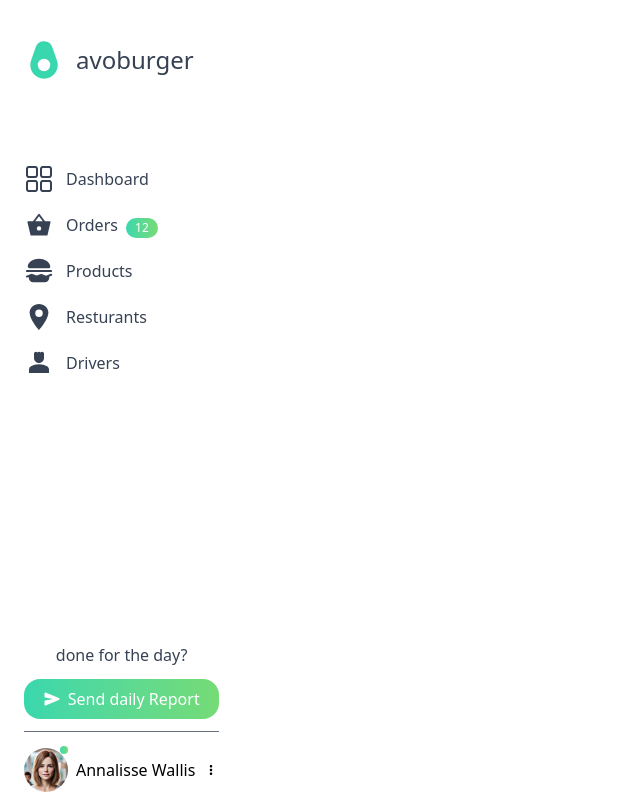
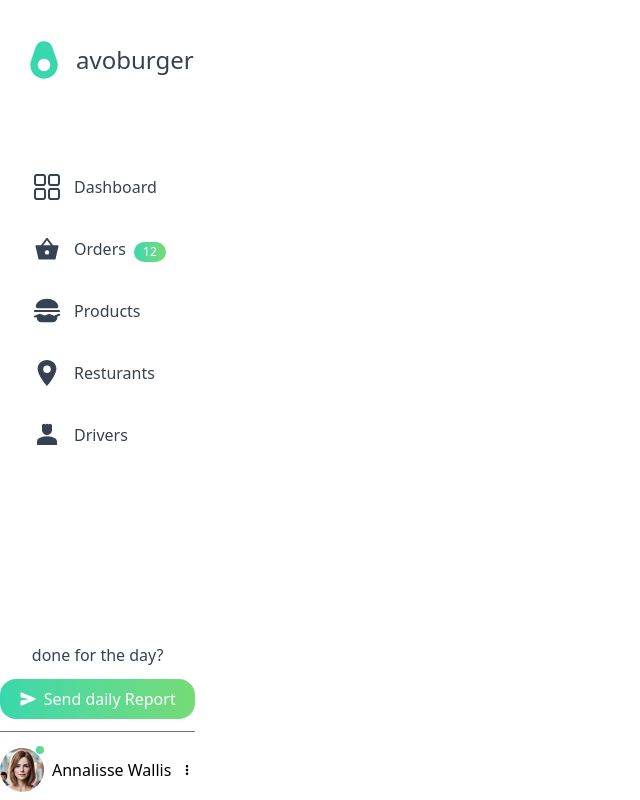
Before and after one commit to m-ghiasi/resturant-order-pannel, a React (Vite) app: page / in a window 1280 px wide. Shown: the whole page, without its empty margins (0-640 px from the left). Built offline with nearby package versions, Linux system fonts and the light colour scheme.

Commit message:
ui details

```diff
--- a/src/components/Item/index.tsx
+++ b/src/components/Item/index.tsx
@@ -12,7 +12,7 @@ type PropType = {
 export default function Item(linkItem: PropType) {
   const { icon, label, to, className } = linkItem;
   return (
-    <NavLink className= {`${className} flex gap-3 items-center  pb-4`} to={to}>
+    <NavLink className= {`${className} flex gap-3 items-center pl-6  pb-4`} to={to}>
       <span className="text-gray-700 ">{icon}</span>
 
       <span className={` font-medium text-gray-700`}> {label}</span>
--- a/src/components/MenuAside/index.tsx
+++ b/src/components/MenuAside/index.tsx
@@ -49,7 +49,7 @@ const menueItems: menuItemsType[] = [
 export default function Menu() {
   const [activeItem, setActiveItem] = useState<string>("dashboard");
   return (
-    <div className="h-screen w-60 flex flex-col gap-7 pl-6 pt-10 relative">
+    <div className="h-screen w-60 flex flex-col gap-7 pt-10 relative">
       <Item
         className={" text-2xl  mb-10"}
         label={"avoburger"}
@@ -62,11 +62,11 @@ export default function Menu() {
         }
       />
 
-      <div>
+      <div className="w-60">
         {menueItems.map((item, index) => (
           <div
-            className={`flex gap-2 ${
-              activeItem === item.label ? "bg-[#326b44]" : ""
+            className={`flex gap-2 p-2 w-full ${
+              activeItem === item.label ? "bg-[#ddeee2]" : ""
             }`}
             key={index}
             onClick={()=>setActiveItem(item.label)}
```
